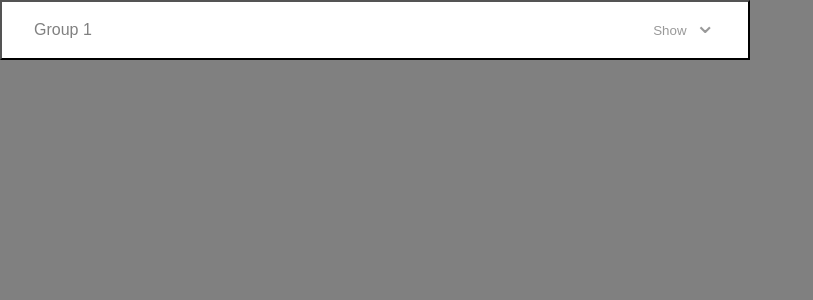
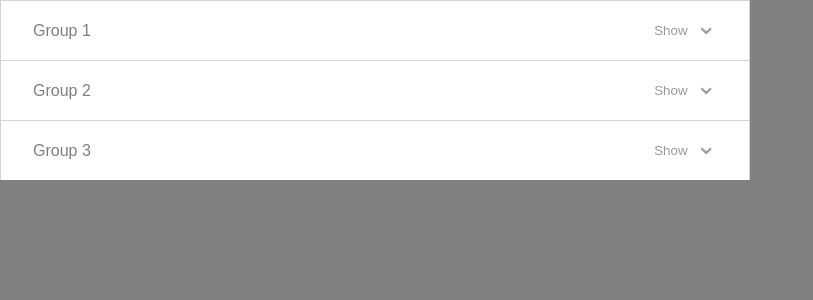
Before and after one commit to GersonEC/accordion-with-progress, a React (Create React App) app: page / in a window 1280 px wide. Shown: the top 300 px of the page, without its empty margins (0-813 px from the left). Built offline with nearby package versions, Linux system fonts and the light colour scheme.

Commit message:
Create Accordion List.

```diff
--- a/src/App.tsx
+++ b/src/App.tsx
@@ -1,19 +1,10 @@
 import React from "react";
-import { Accordion } from "./components/Accordion/Accordion";
-import Checkbox from "./components/Checkbox/Checkbox";
+import { AccordionList } from "./containers/AccordionList/AccordionList";
 
 function App() {
   return (
     <div style={{ backgroundColor: "gray", height: "100vh" }} className="App">
-      <Accordion
-        title="Group 1"
-        items={
-          <>
-            <Checkbox label="Task 2-1" />
-            <Checkbox label="Task 2-2" />
-          </>
-        }
-      />
+      <AccordionList />
     </div>
   );
 }
--- a/src/components/Accordion/Accordion.components.ts
+++ b/src/components/Accordion/Accordion.components.ts
@@ -2,6 +2,8 @@ import styled from "styled-components";
 
 const AccordionButton = styled.button`
   display: flex;
+  border: 1px solid lightgray;
+  border-bottom: none;
   background-color: rgba(255, 255, 255, 1);
   min-width: 750px;
   width: 750px;
@@ -41,8 +43,10 @@ const Fieldset = styled.fieldset`
   display: flex;
   flex-direction: column;
   background-color: rgba(255, 255, 255, 1);
-  min-width: 720px;
-  width: 720px;
+  min-width: 722px;
+  width: 722px;
+  border: 1px solid lightgray;
+  border-top: none;
 `;
 
 export { AccordionButton, Icon, Status, LabelStatus, Title, Fieldset };
--- a/src/components/Accordion/Accordion.tsx
+++ b/src/components/Accordion/Accordion.tsx
@@ -31,7 +31,7 @@ const Accordion: React.FC<Props> = (props: Props) => {
           <Icon expanded={expanded}>{labelStatus === "Show" ? "⌄" : "⌃"}</Icon>
         </Status>
       </AccordionButton>
-      {expanded && <Fieldset>{props.items}</Fieldset>}
+      {expanded && <Fieldset role={"listitem"}>{props.items}</Fieldset>}
     </>
   );
 };
--- /dev/null
+++ b/src/containers/AccordionList/AccordionList.tsx
@@ -0,0 +1,38 @@
+import { Accordion } from "../../components/Accordion/Accordion";
+import Checkbox from "../../components/Checkbox/Checkbox";
+
+const AccordionList: React.FC = () => {
+  return (
+    <div>
+      <Accordion
+        title="Group 1"
+        items={
+          <>
+            <Checkbox label="Task 1-1" />
+            <Checkbox label="Task 1-2" />
+          </>
+        }
+      />
+      <Accordion
+        title="Group 2"
+        items={
+          <>
+            <Checkbox label="Task 2-1" />
+            <Checkbox label="Task 2-2" />
+          </>
+        }
+      />
+      <Accordion
+        title="Group 3"
+        items={
+          <>
+            <Checkbox label="Task 3-1" />
+            <Checkbox label="Task 3-2" />
+          </>
+        }
+      />
+    </div>
+  );
+};
+
+export { AccordionList };
```
Also changed, not shown: 1 other file (tests, documents, lock files or other folders).
